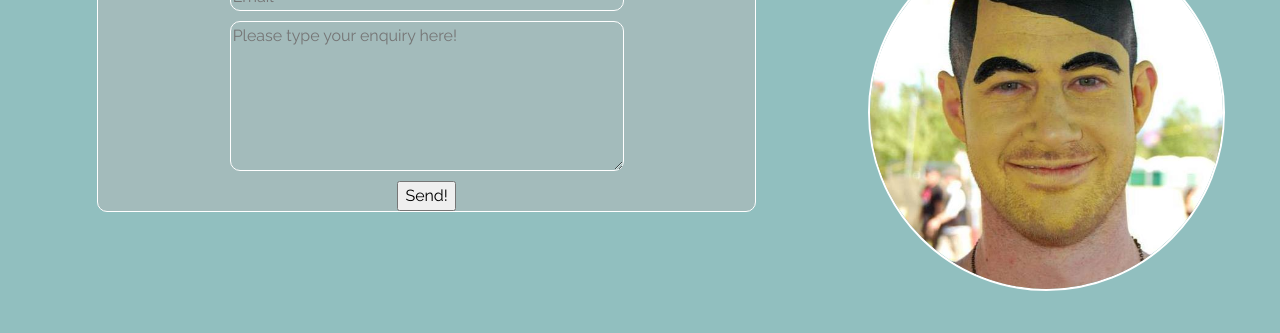
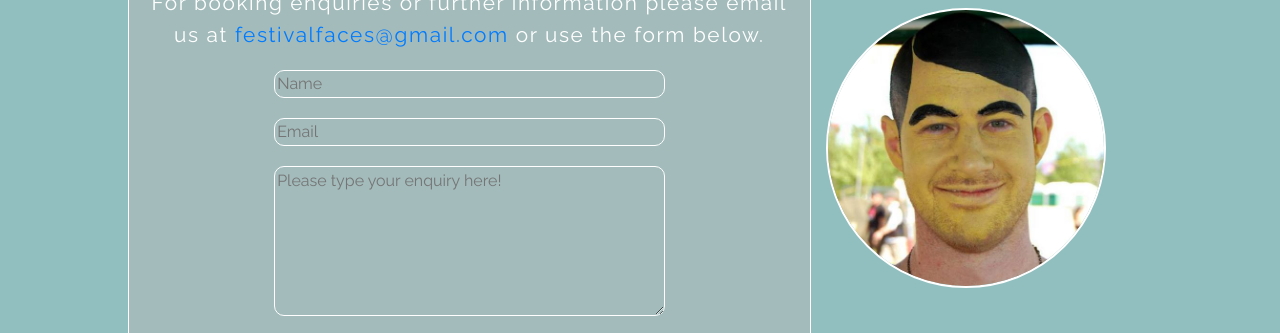
Before and after one commit to richardthorp/Festival-Faces, a plain HTML site: page contact.html in a window 1280 px wide. Shown: the part 315-648 px from the top of the page. Drawn offline with nearby package versions, Linux system fonts and the light colour scheme; a web font is replaced by a local one.

Commit message:
Added page wrap to Contact page to force footer down. Restyled contact page.

```diff
--- a/assets/css/style.css
+++ b/assets/css/style.css
@@ -159,9 +159,14 @@ footer a:hover{
     font-size: 1.5rem;
 }
 /*------------------------------------------------------Contact page */
+.page-wrap {
+    width: 80%;
+    height: 79.5vh;
+}
+
 .contact-container {
     width: 80%;
-    margin: 0 auto;
+    margin: 100px auto;
     border: 1px solid #ffffff;
     border-radius: 10px;
     background-color: rgb(163, 187, 187);
@@ -169,18 +174,24 @@ footer a:hover{
 }
 
 .form-input {
-width: 60%;
-display: block;
-margin: 10px auto;
-border-radius: 10px;
-border: 1px solid #ffffff;
-background-color: transparent;
+    width: 60%;
+    display: block;
+    margin: 20px auto;
+    border-radius: 10px;
+    border: 1px solid #ffffff;
+    background-color: transparent;
 
 }
 
 .send-button {
     display: block;
-    margin: 0 auto;
+    margin: 20px auto;
+}
+.contact-image {
+    width: 90%;
+    border-radius: 50%;
+    border: 2px solid #ffffff;
+
 }
 /*------------------------------------------------------Media Queries */
 @media only screen and (max-width: 760px) {
@@ -210,5 +221,9 @@ background-color: transparent;
     footer p, footer a{
         font-size: 0.8rem;
     }
+    .contact-page-wrap {
+    height: 79vh;
+}
+
 
 }
--- a/contact.html
+++ b/contact.html
@@ -56,13 +56,13 @@
 				</nav>
 			</div>
 	</header>
-    <div class="container-fluid">
+    <div class="container-fluid page-wrap">
     <section>
-        <h2 class="headings text-center">Contact Us</h2>
+        <div class="row">
+            <div class="col-12 col-md-8 contact-container">
+            <h2 class="headings text-center">Contact Us</h2>
         <p class="text-content text-center">For booking enquiries or further information please email us at <a href="mailto:festivalfaces@gmail.com">festivalfaces@gmail.com</a> or use the form below.</p>
-        <div class="row">
-            <div class="col-12 col-md-8">
-                <form class="contact-container">
+                <form>
                 <input id="name" name="name" type="text" class="form-input" placeholder="Name" required>
                 <input id="email" name="email" type="email" class="form-input" placeholder="Email" required>
                 <textarea rows="6" id="enquiry" name="enquiry" class="form-input" placeholder="Please type your enquiry here!" required></textarea>
@@ -70,7 +70,7 @@
                 </form>
             </div>
             <div class="d-none d-md-block col-md-4 my-auto">
-                <img class="image-container" src="assets/images/contact.jpg" alt="Man with head painted like a Lego man.">
+                <img class="contact-image" src="assets/images/contact.jpg" alt="Man with head painted like a Lego man.">
             </div>
         </div>
     </section>
```
